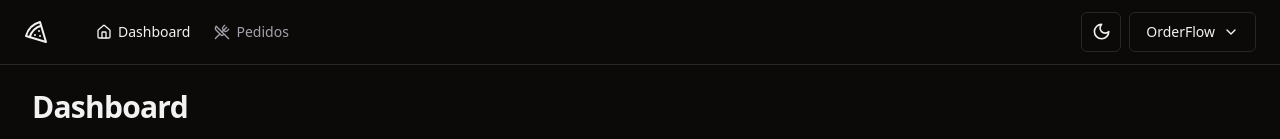
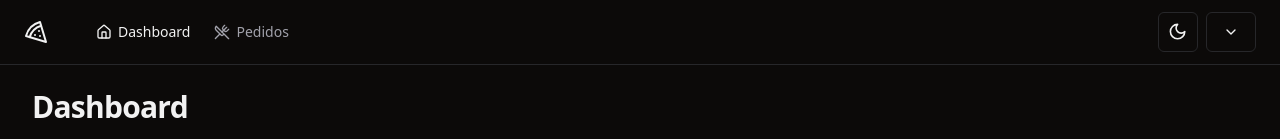
Before and after one commit to EnzoMoita/OrderFlow, a React (Vite) app: page / in a window 1280 px wide. Shown: the top 139 px of the page. Built offline with nearby package versions, Linux system fonts and the light colour scheme; no server answers.

Commit message:
addapiperfilinheader

```diff
--- /dev/null
+++ b/src/api/get-managed-restaurant.ts
@@ -0,0 +1,18 @@
+import { api } from "@/lib/axios"
+
+interface GetManagedRestaurantResponse {
+    id: string;
+    name: string;
+    createdAt: Date | null;
+    updatedAt: Date | null;
+    description: string | null;
+    managerId: string | null;
+
+}
+
+
+export async function getManagedRestaurant(){
+    const response = await api.get<GetManagedRestaurantResponse>('/managed-restaurant')
+
+    return response.data
+}
--- /dev/null
+++ b/src/api/get-profile.ts
@@ -0,0 +1,19 @@
+import { api } from "@/lib/axios"
+
+interface GetProfileResponse {
+        id: string;
+        name: string;
+        email: string;
+        phone: string | null;
+        role: "manager" | "customer";
+        createdAt: Date | null;
+        updatedAt: Date | null;
+
+}
+
+
+export async function getProfile(){
+    const response = await api.get<GetProfileResponse>('/me')
+
+    return response.data
+}
--- a/src/components/accont-menu.tsx
+++ b/src/components/accont-menu.tsx
@@ -1,20 +1,34 @@
 import { Building, ChevronDown, LogOut } from "lucide-react";
 import { Button } from "./ui/button";
 import { DropdownMenu, DropdownMenuTrigger, DropdownMenuContent, DropdownMenuLabel, DropdownMenuItem, DropdownMenuSeparator } from "./ui/dropdown-menu";
+import { getProfile } from "@/api/get-profile";
+import { useQuery} from '@tanstack/react-query'
+import { getManagedRestaurant } from "@/api/get-managed-restaurant";
 
 export function AccontMenu(){
+    const { data: profile } = useQuery({
+        queryKey: ['profile'],
+        queryFn: getProfile,
+    })
+
+    const { data: managedRestaurant } = useQuery({
+        queryKey: ['managed-restaurant'],
+        queryFn: getManagedRestaurant,
+    })
+
+
     return(
         <DropdownMenu>
             <DropdownMenuTrigger asChild>
                 <Button variant="outline" className="flex items-center gap-2 select-none">
-                OrderFlow
+                {managedRestaurant?.name}
                 <ChevronDown className="h-4 w-4"/>
                 </Button>
             </DropdownMenuTrigger>
             <DropdownMenuContent align="end" className="w-56">
                 <DropdownMenuLabel className="flex flex-col">
-                    <span>Enzo Salomão</span>
-                    <span className="text-xs font-normal text-muted-foreground">enzosadourado@hotmail.com</span>
+                    <span>{profile?.name}</span>
+                    <span className="text-xs font-normal text-muted-foreground">{profile?.email}</span>
                 </DropdownMenuLabel>
                 <DropdownMenuSeparator />
                 <DropdownMenuItem>
--- a/src/lib/axios.ts
+++ b/src/lib/axios.ts
@@ -3,4 +3,5 @@
 
 export const api = axios.create({
     baseURL: env.VITE_API_URL,
+    withCredentials: true,
 })
```
